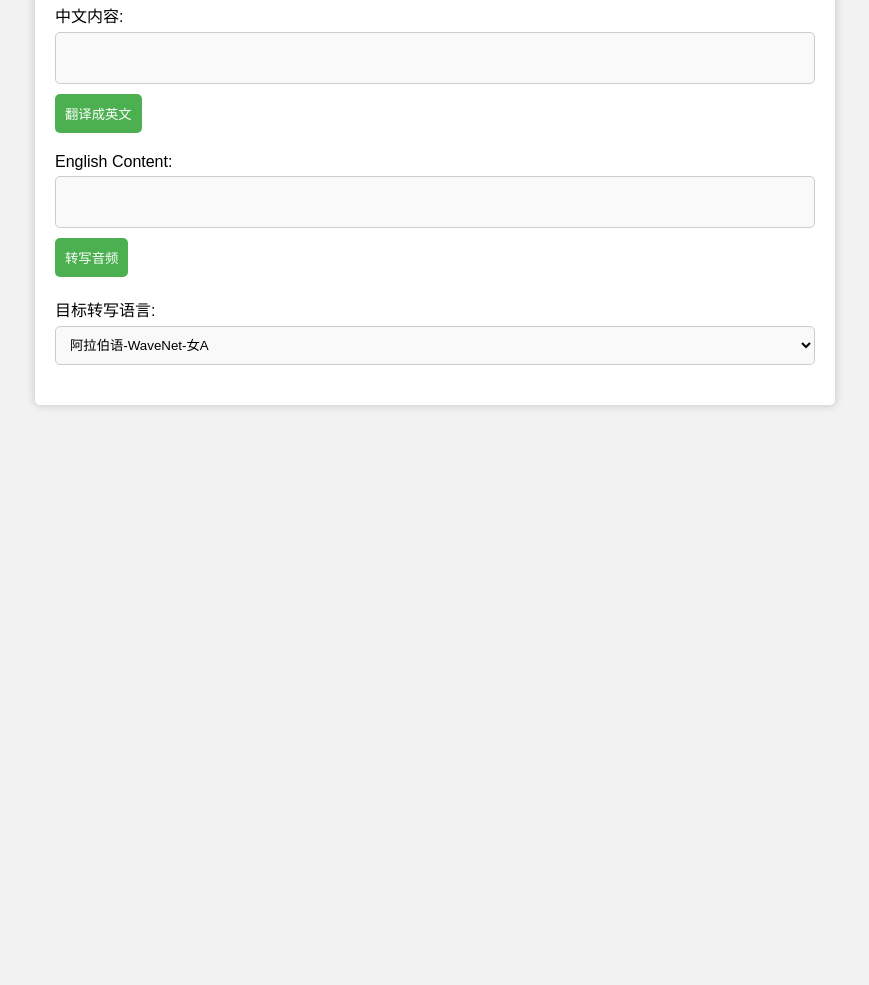
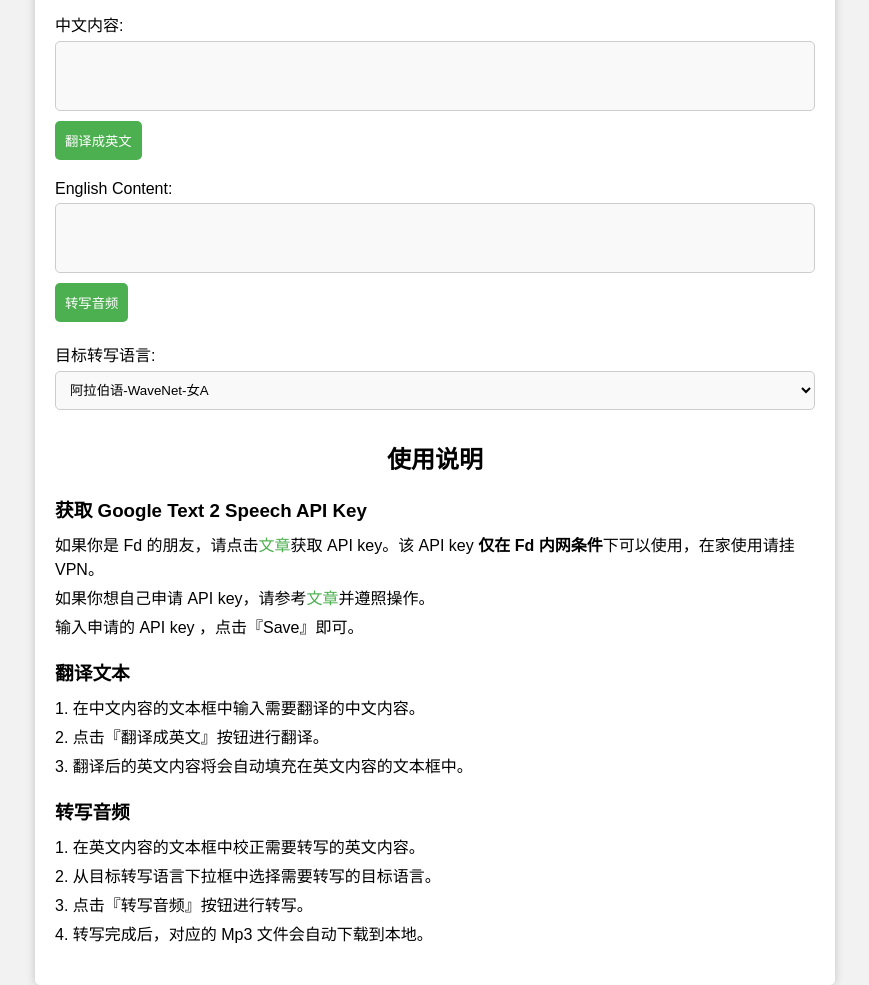
Before and after one commit to zj1123581321/Text2SpeechWeb, a plain HTML site: page index.html in a window 1280 px wide. Shown: the part 199-1184 px from the top of the page, without its empty margins (205-1074 px from the left). Before the commit the page ends 800 px from the top, so only its background shows below. Drawn offline with Linux system fonts and the light colour scheme.

Commit message:
完成说明文档和样式

```diff
--- a/index.html
+++ b/index.html
@@ -1,14 +1,18 @@
 <!DOCTYPE html>
 <html>
   <head>
-    <title>Translation and Text-to-Speech Webpage</title>
+    <title>文本翻译，生成音频</title>
+    <meta name="description" content="输入的中文会翻译成英文，英文会自动翻译成阿语并下载对应的 Mp3 文件">
+    <!-- <link rel="icon" type="image/x-icon" href="favico.png"> -->
+    <meta property="og:title" content="文本翻译，生成音频">
+    <meta property="og:description" content="输入的中文会翻译成英文，英文会自动翻译成阿语并下载对应的 Mp3 文件">
     <meta charset="UTF-8" />
     <meta name="viewport" content="width=device-width, initial-scale=1.0" />
     <link rel="stylesheet" href="style.css" />
   </head>
   <body>
     <div class="container">
-      <h1>Translation and Text-to-Speech Webpage</h1>
+      <h1>文本翻译，生成音频</h1>
       <div class="input-container">
         <label for="api-key">Google Text2Speech API Key:</label>
         <input type="password" id="api-key" />
@@ -34,6 +38,30 @@
             <option value="美国英语-WaveNet-女K">美国英语-WaveNet-女K</option>
         </select>
       </div>
+
+      <div class="instructions-container">
+        <h2>使用说明</h2>
+        <div class="instruction">
+          <h3>获取 Google Text 2 Speech API Key</h3>
+          <p>如果你是 Fd 的朋友，请点击<a href="https://wiki.duolainc.com/pages/viewpage.action?pageId=43462257">文章</a>获取 API key。该 API key <strong>仅在 Fd 内网条件</strong>下可以使用，在家使用请挂 VPN。</p>
+          <p>如果你想自己申请 API key，请参考<a href="https://zhanglixing.feishu.cn/docs/doccnvP6BLCiBwjHZrtGEPI97cA#Ldp3p2">文章</a>并遵照操作。</p>
+          <p>输入申请的 API key ，点击『Save』即可。</p>
+        </div>
+        <div class="instruction">
+          <h3>翻译文本</h3>
+          <p>1. 在中文内容的文本框中输入需要翻译的中文内容。</p>
+          <p>2. 点击『翻译成英文』按钮进行翻译。</p>
+          <p>3. 翻译后的英文内容将会自动填充在英文内容的文本框中。</p>
+        </div>
+        <div class="instruction">
+          <h3>转写音频</h3>
+          <p>1. 在英文内容的文本框中校正需要转写的英文内容。</p>
+          <p>2. 从目标转写语言下拉框中选择需要转写的目标语言。</p>
+          <p>3. 点击『转写音频』按钮进行转写。</p>
+          <p>4. 转写完成后，对应的 Mp3 文件会自动下载到本地。</p>
+        </div>
+      </div>
+
     </div>
     <script src="script.js"></script>
   </body>
--- a/script.js
+++ b/script.js
@@ -18,6 +18,18 @@ const languageConfig = {
 const apiKey = localStorage.getItem('apiKey');
 if (apiKey) {
   apiKeyInput.value = apiKey;
+}
+
+// 如果 targetLanguageSelect 选中，自动保存到 local storage
+targetLanguageSelect.addEventListener("change", () => {
+  const targetLanguage = targetLanguageSelect.value;
+  localStorage.setItem("targetLanguage", targetLanguage);
+});
+
+// 如果 local storage 中有 targetLanguage，自动选中
+const targetLanguage = localStorage.getItem("targetLanguage");
+if (targetLanguage) {
+  targetLanguageSelect.value = targetLanguage;
 }
 
 saveApiKeyButton.addEventListener("click", saveApiKey);
@@ -62,11 +74,25 @@ async function transcribeAudio() {
   audio.play();
 	// 保存音频文件
 	const chineseText = chineseInput.value;
-	const fileName = `${new Date().toISOString().slice(0, 19).replace(/[-:]/g, "")}-${chineseText}.mp3`;
+  const fileName =  `${getNowTime()}-${chineseText}.mp3`;
+	// const fileName = `${new Date().toISOString().slice(0, 19).replace(/[-:]/g, "")}-${chineseText}.mp3`;
 	const downloadLink  = document.createElement("a");
   downloadLink.href = audioUrl;
   downloadLink.download = fileName;
   downloadLink.click();
+}
+
+//获取当前时间，返回 yymmdd-hhmmss 格式,格式对齐
+function getNowTime() {
+  const now = new Date();
+  const year = now.getFullYear().toString().slice(2);
+  const month = (now.getMonth() + 1).toString().padStart(2, "0");
+  const day = now.getDate().toString().padStart(2, "0");
+  const hour = now.getHours().toString().padStart(2, "0");
+  const minute = now.getMinutes().toString().padStart(2, "0");
+  const second = now.getSeconds().toString().padStart(2, "0");
+  const time = `${year}${month}${day}-${hour}${minute}${second}`;
+  return time;
 }
 
 async function GoogleTranslate(chineseText, targetLanguageCode) {
--- a/style.css
+++ b/style.css
@@ -67,12 +67,35 @@
     background-color: #f9f9f9;
   }
 
-  textarea {
-    width: 100%;
-    height: auto;
-    padding: 10px;
-    border-radius: 5px;
-    border: 1px solid #ccc;
-    background-color: #f9f9f9;
-    resize: none;
+  .input-container textarea {
+    height: 70px;
   }
+  .instructions-container {
+    margin-top: 30px;
+  }
+
+  .instructions-container h2 {
+    text-align: center;
+    margin-bottom: 20px;
+  }
+
+  .instruction {
+    margin-bottom: 20px;
+  }
+
+  .instruction h3 {
+    margin-bottom: 10px;
+  }
+
+  .instruction p {
+    margin-bottom: 5px;
+  }
+
+  .instruction a {
+    color: #4caf50;
+    text-decoration: none;
+  }
+
+  .instruction a:hover {
+    text-decoration: underline;
+  }
```
Also changed, not shown: favico.png (added), 1 other file.
